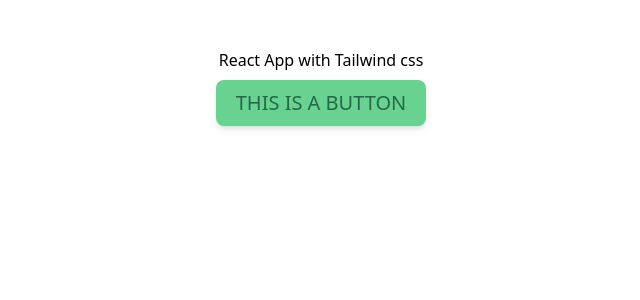
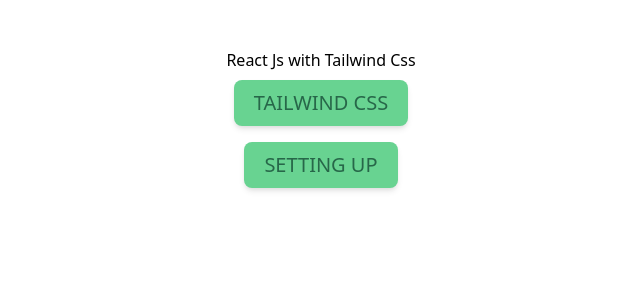
Before and after one commit to muqsithck/media-library, a React (Create React App) app: page / in a window 1280 px wide. Shown: the top 300 px of the page, without its empty margins (319-959 px from the left). Built offline with nearby package versions, Linux system fonts and the light colour scheme.

Commit message:
first commit

```diff
--- a/src/App.js
+++ b/src/App.js
@@ -4,9 +4,12 @@
 function App() {
   return (
     <div className="flex flex-col w-3/4 mx-auto my-12 items-center">
-      <h1>React App with Tailwind css</h1>
+      <h1>React Js with Tailwind Css</h1>
       <Button onClick={() => console.log("I was clicked")}>
-       This is a button
+        <a href="https://tailwindcss.com/docs" target='_blank'> Tailwind Css </a>
+      </Button>
+      <Button onClick={() => console.log("I was clicked")}>
+        <a href="https://www.smashingmagazine.com/2020/02/tailwindcss-react-project/" target='_blank'>Setting Up</a>
       </Button>
     </div>
   );
--- a/src/components/button.js
+++ b/src/components/button.js
@@ -5,6 +5,7 @@
     <button
       className="px-5 py-2 m-2 rounded-lg bg-green-400 text-green-800 text-xl font-light uppercase shadow-md hover:shadow-lg"
       {...buttonProps}
+
     >
       {children}
     </button>
```
